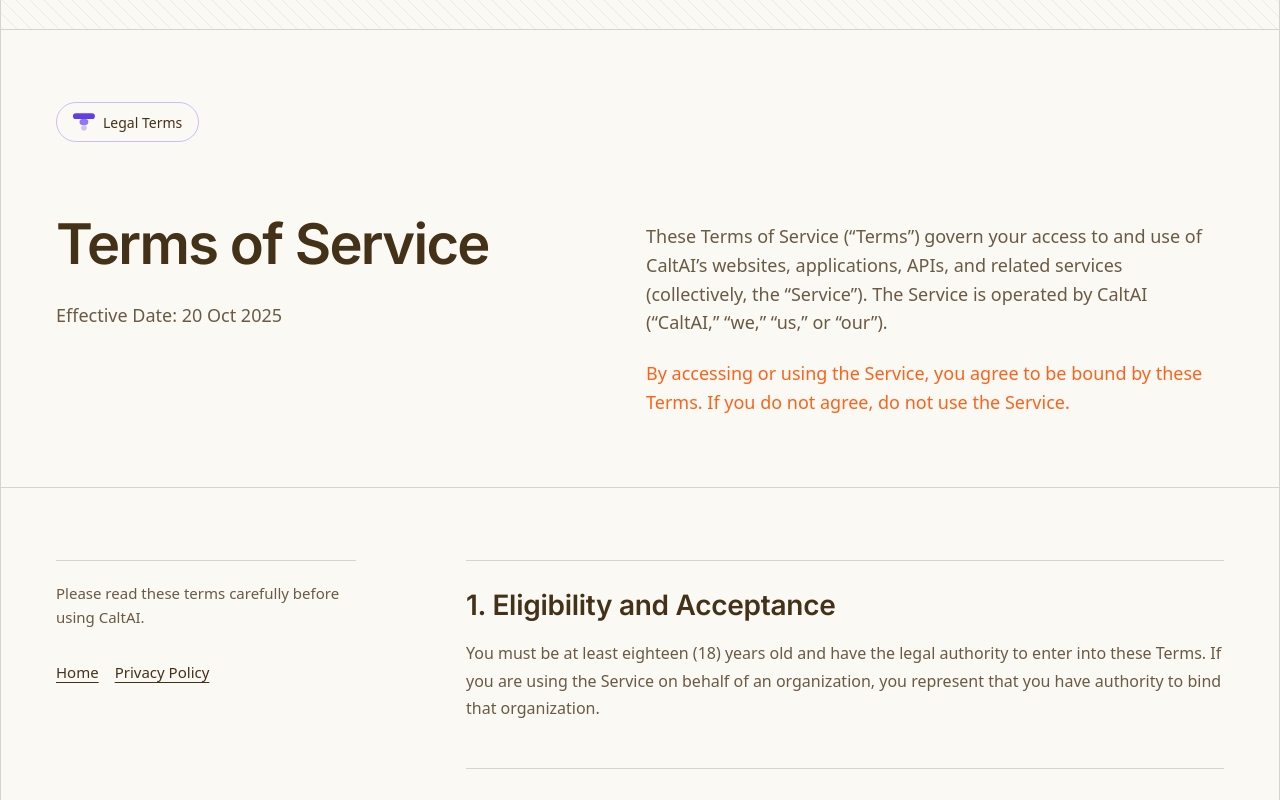
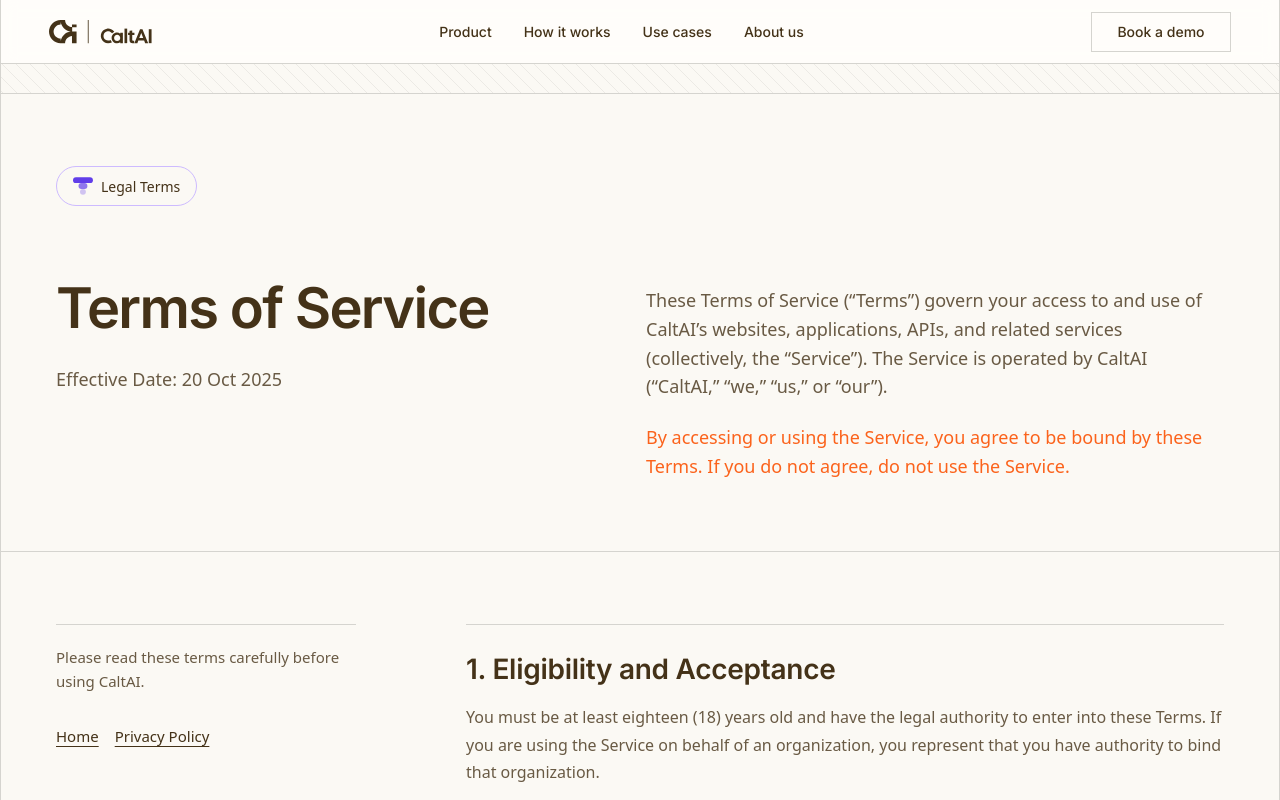
Before and after one commit to hamidra/caltai-agentic-website, a Next.js app: page /terms in a window 1280 px wide. Shown: the top 800 px of the page. Built offline with nearby package versions, Linux system fonts and the light colour scheme; a web font is replaced by a local one.

Commit message:
new website 7

```diff
--- a/app/layout.tsx
+++ b/app/layout.tsx
@@ -1,5 +1,6 @@
 import type { Metadata } from "next";
 import "./globals.css";
+import Navbar from "@/components/Navbar";
 
 export const metadata: Metadata = {
   title: "CaltAI",
@@ -8,12 +9,13 @@ export const metadata: Metadata = {
 
 export default function RootLayout({
   children,
-}: Readonly<{
+}: {
   children: React.ReactNode;
-}>) {
+}) {
   return (
     <html lang="en">
-      <body className="antialiased">
+      <body>
+        <Navbar />
         {children}
       </body>
     </html>
--- a/app/page.tsx
+++ b/app/page.tsx
@@ -1,4 +1,3 @@
-import Navbar from "@/components/Navbar";
 import Hero from "@/components/Hero";
 import ProblemSection from "@/components/ProblemSection";
 import WorkflowsIntroSection from "@/components/WorkflowsIntroSection";
@@ -10,7 +9,7 @@ import CTASection from "@/components/CTASection";
 export default function Home() {
   return (
     <main className="min-h-screen bg-white selection:bg-orange-100 selection:text-orange-900">
-      <Navbar />
+
       <Hero />
       <ProblemSection />
       <WorkflowsIntroSection />
--- a/app/terms/page.tsx
+++ b/app/terms/page.tsx
@@ -147,13 +147,12 @@ export default function TermsPage() {
                     {/* Hero */}
                     <div className="px-[55px] pb-[70px] pt-[72px]">
                         <div className="mb-[72px] inline-flex h-[40px] items-center gap-2 rounded-full border border-[#CDBBFF] bg-[#FBF9F4] px-4">
-                            <div className="flex h-[22px] w-[22px] items-center justify-center text-[#5C35F5]">
-                                <svg width="28" height="22" viewBox="0 0 28 22" fill="none" xmlns="http://www.w3.org/2000/svg">
-                                    <rect width="27.8056" height="7.33333" rx="3.66667" fill="#613EE9" />
-                                    <rect x="8.33984" y="7.33398" width="11.1252" height="7.33333" rx="3.66667" fill="#9077ED" />
-                                    <rect x="10.2344" y="14.666" width="7.33494" height="7.33333" rx="3.66667" fill="#D0C3F1" />
+                            <div className="flex h-[20px] w-[20px] items-center justify-center text-[#5C35F5]">
+                                <svg width="22" height="20" viewBox="0 0 25 22" fill="none" xmlns="http://www.w3.org/2000/svg">
+                                    <rect width="24.8915" height="7.33333" rx="3.66667" fill="#613EE9" />
+                                    <rect x="6.88281" y="7.33398" width="11.1252" height="7.33333" rx="3.66667" fill="#9077ED" />
+                                    <rect x="8.77734" y="14.666" width="7.33494" height="7.33333" rx="3.66667" fill="#D0C3F1" />
                                 </svg>
-
                             </div>
                             <span className="font-sans text-[14px] font-medium text-[#443218]">
                                 Legal Terms
```
